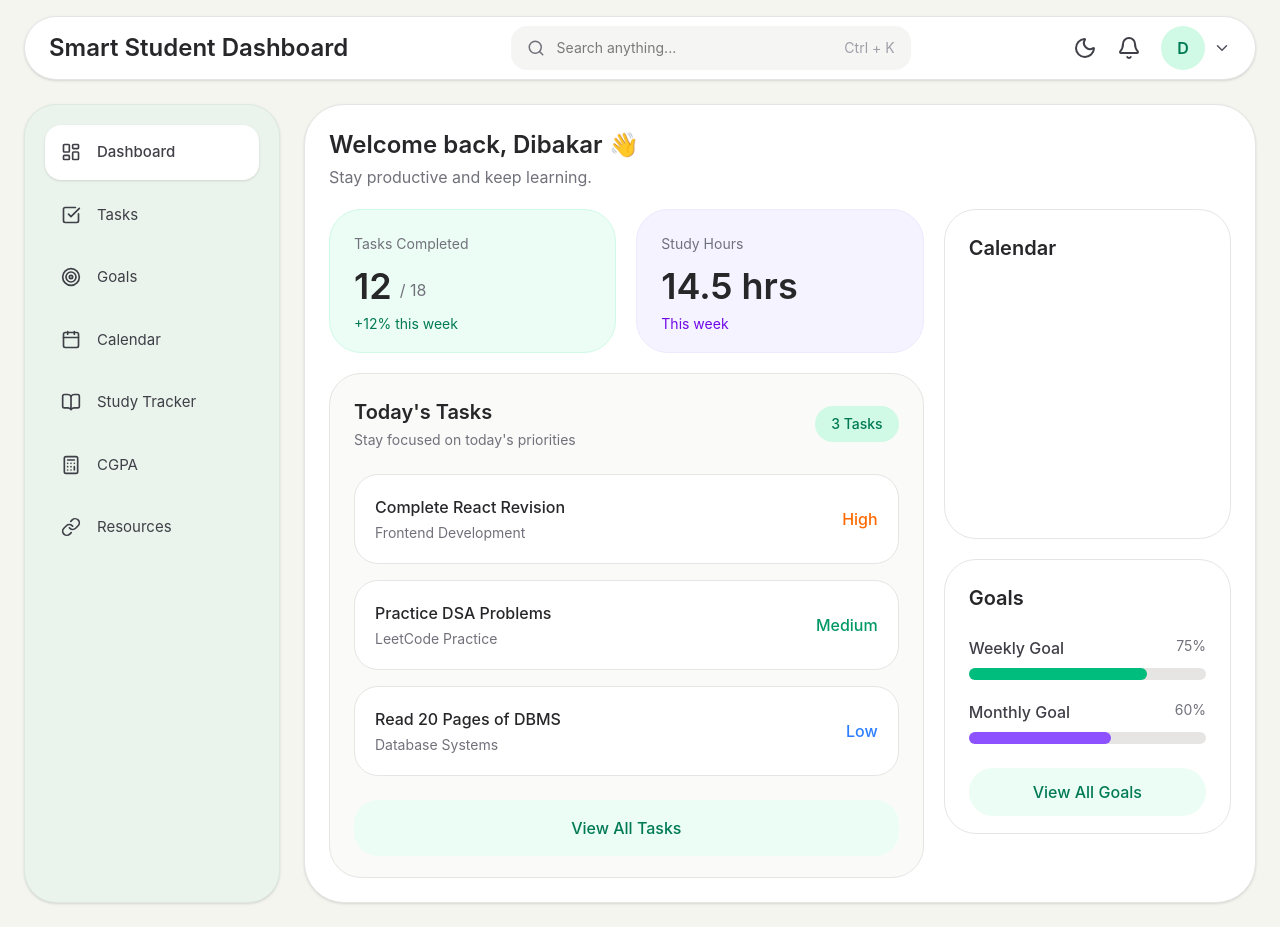
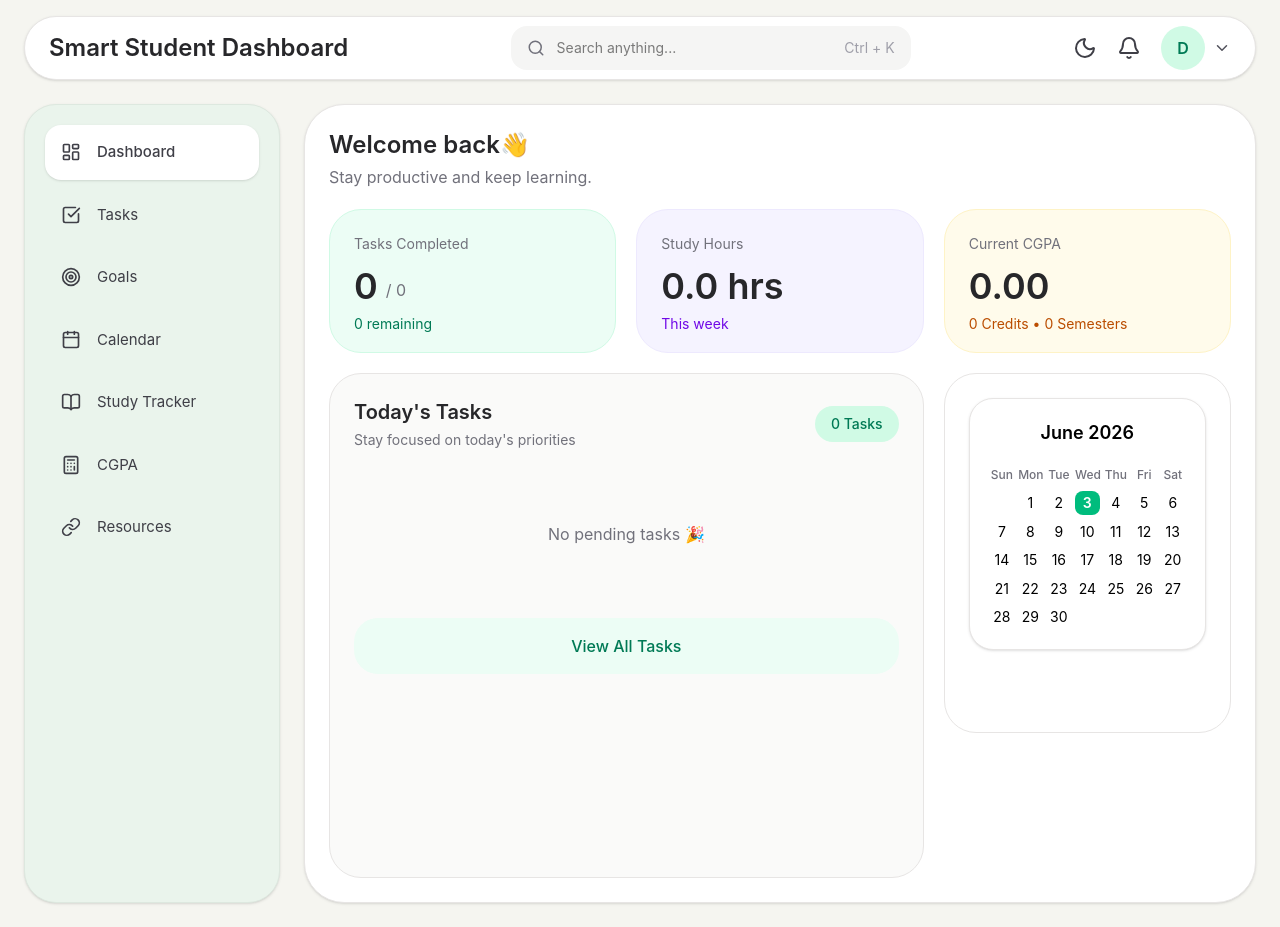
Before and after one commit to diansade/smart-student-dashboard, a React (Vite) app: page / in a window 1280 px wide. Built offline with nearby package versions, Linux system fonts and the light colour scheme.

Commit message:
Dashboard Connected to real data

```diff
--- a/src/pages/CGPA.jsx
+++ b/src/pages/CGPA.jsx
@@ -1,4 +1,5 @@
 import { useState, useEffect } from "react";
+import { getCGPA, getTotalCredits, getSemesterCount } from "../utils/cgpaUtils";
 
 const CGPA = () => {
   const [showModal, setShowModal] = useState(false);
@@ -78,15 +79,9 @@ const CGPA = () => {
     setShowModal(false);
   };
 
-  const totalCredits = semesters.reduce((sum, sem) => sum + sem.credit, 0);
-
-  const cgpa =
-    totalCredits === 0
-      ? 0
-      : (
-          semesters.reduce((sum, sem) => sum + sem.sgpa * sem.credit, 0) /
-          totalCredits
-        ).toFixed(2);
+  const totalCredits = getTotalCredits(semesters);
+  const cgpa = getCGPA(semesters);
+  const semesterCount = getSemesterCount(semesters);
 
   return (
     <div className="space-y-6">
@@ -159,7 +154,7 @@ const CGPA = () => {
           <p className="text-sm text-zinc-500">Semesters</p>
 
           <h2 className="mt-3 text-3xl font-semibold text-zinc-800">
-            {semesters.length}
+            {semesterCount}
           </h2>
         </div>
       </section>
--- a/src/pages/Calendar.jsx
+++ b/src/pages/Calendar.jsx
@@ -1,4 +1,5 @@
 import { useState } from "react";
+import { getWeeklyHours } from "../utils/studyUtils";
 import MiniCalendar from "./MiniCalendar";
 
 const Calendar = () => {
--- a/src/pages/Dashboard.jsx
+++ b/src/pages/Dashboard.jsx
@@ -1,11 +1,40 @@
+import { useState, useEffect } from "react";
+import { Link } from "react-router-dom";
+import MiniCalendar from "./MiniCalendar";
+import { getWeeklyHours } from "../utils/studyUtils";
+import { getCGPA, getTotalCredits } from "../utils/cgpaUtils";
+
 const Dashboard = () => {
+  const [tasks, setTasks] = useState([]);
+  const [goals, setGoals] = useState([]);
+  const [studySessions, setStudySessions] = useState([]);
+  const [semesters, setSemesters] = useState([]);
+
+  useEffect(() => {
+    setTasks(JSON.parse(localStorage.getItem("tasks")) || []);
+    setGoals(JSON.parse(localStorage.getItem("goals")) || []);
+    setStudySessions(JSON.parse(localStorage.getItem("studySessions")) || []);
+    setSemesters(JSON.parse(localStorage.getItem("cgpa")) || []);
+  }, []);
+
+  const completedTasks = tasks.filter((task) => task.completed).length;
+
+  const pendingTasks = tasks.filter((task) => !task.completed);
+
+  const todayTasks = pendingTasks.slice(0, 3);
+
+  const totalTasks = tasks.length;
+
+  const weeklyHours = getWeeklyHours(studySessions);
+
+  const cgpa = getCGPA(semesters);
+  const totalCredits = getTotalCredits(semesters);
+
   return (
     <div className="space-y-5">
       {/* Greeting */}
       <section>
-        <h1 className="text-2xl font-semibold text-zinc-800">
-          Welcome back, Dibakar 👋
-        </h1>
+        <h1 className="text-2xl font-semibold text-zinc-800">Welcome back👋</h1>
 
         <p className="mt-1 text-zinc-500">Stay productive and keep learning.</p>
       </section>
@@ -29,12 +58,17 @@ const Dashboard = () => {
               <p className="text-zinc-500 text-sm">Tasks Completed</p>
 
               <div className="mt-3 flex items-end gap-2">
-                <h2 className="text-4xl font-semibold text-zinc-800">12</h2>
+                <h2 className="text-4xl font-semibold text-zinc-800">
+                  {completedTasks}
+                </h2>
 
-                <span className="pb-1 text-zinc-500">/ 18</span>
+                <span className="pb-1 text-zinc-500">/ {totalTasks}</span>
               </div>
-
-              <p className="mt-2 text-emerald-700 text-sm">+12% this week</p>
+              <p className="mt-2 text-sm text-emerald-700">
+                {completedTasks === totalTasks && totalTasks > 0
+                  ? "All tasks completed 🎉"
+                  : `${totalTasks - completedTasks} remaining`}
+              </p>
             </div>
 
             {/* Study Hours */}
@@ -50,7 +84,7 @@ const Dashboard = () => {
               <p className="text-zinc-500 text-sm">Study Hours</p>
 
               <h2 className="mt-3 text-4xl font-semibold text-zinc-800">
-                14.5 hrs
+                {weeklyHours} hrs
               </h2>
 
               <p className="mt-2 text-violet-700 text-sm">This week</p>
@@ -88,72 +122,59 @@ const Dashboard = () => {
                 text-emerald-700
               "
               >
-                3 Tasks
+                {todayTasks.length} Tasks
               </span>
             </div>
-
-            {/* Task List */}
+            {/* Task List */}{" "}
             <div className="mt-6 space-y-4">
-              {/* Task 1 */}
-              <div className="rounded-[1.5rem] border border-stone-200 bg-white p-5">
+              {" "}
+              {todayTasks.length === 0 ? (
+                <div className="py-12 text-center text-zinc-500">
+                  {" "}
+                  No pending tasks 🎉{" "}
+                </div>
+              ) : (
+                todayTasks.map((task) => (
+                  <div
+                    key={task.id}
+                    className="rounded-[1.5rem] border border-stone-200 bg-white p-5"
+                  >
+                    {" "}
                     <div className="flex items-center justify-between">
+                      {" "}
                       <div>
+                        {" "}
                         <h3 className="font-medium text-zinc-800">
-                      Complete React Revision
-                    </h3>
-
+                          {" "}
+                          {task.taskName}{" "}
+                        </h3>{" "}
                         <p className="mt-1 text-sm text-zinc-500">
-                      Frontend Development
-                    </p>
+                          {" "}
+                          {task.taskSubject || "No Subject"}{" "}
+                        </p>{" "}
+                      </div>{" "}
+                      <span
+                        className={`font-medium ${task.priority === "High" ? "text-orange-500" : task.priority === "Medium" ? "text-emerald-600" : "text-blue-500"}`}
+                      >
+                        {" "}
+                        {task.priority}{" "}
+                      </span>{" "}
+                    </div>{" "}
                   </div>
-
-                  <span className="font-medium text-orange-500">High</span>
+                ))
+              )}{" "}
             </div>
-              </div>
-
-              {/* Task 2 */}
-              <div className="rounded-[1.5rem] border border-stone-200 bg-white p-5">
-                <div className="flex items-center justify-between">
-                  <div>
-                    <h3 className="font-medium text-zinc-800">
-                      Practice DSA Problems
-                    </h3>
-
-                    <p className="mt-1 text-sm text-zinc-500">
-                      LeetCode Practice
-                    </p>
-                  </div>
-
-                  <span className="font-medium text-emerald-600">Medium</span>
-                </div>
-              </div>
-
-              {/* Task 3 */}
-              <div className="rounded-[1.5rem] border border-stone-200 bg-white p-5">
-                <div className="flex items-center justify-between">
-                  <div>
-                    <h3 className="font-medium text-zinc-800">
-                      Read 20 Pages of DBMS
-                    </h3>
-
-                    <p className="mt-1 text-sm text-zinc-500">
-                      Database Systems
-                    </p>
-                  </div>
-
-                  <span className="font-medium text-blue-500">Low</span>
-                </div>
-              </div>
-            </div>
-
             {/* View All Button */}
-            <button
+            <Link
+              to="/tasks"
               className="
     mt-6
+    block
     w-full
     rounded-[1.5rem]
     bg-emerald-50
     py-4
+    text-center
     font-medium
     text-emerald-700
     transition
@@ -161,12 +182,32 @@ const Dashboard = () => {
   "
             >
               View All Tasks
-            </button>
+            </Link>
           </div>
         </div>
 
         {/* RIGHT SIDE */}
         <div className="space-y-5">
+          {/* CGPA */}
+          <div
+            className="
+    rounded-[2rem]
+    bg-amber-50
+    border border-amber-100
+    p-6
+    h-36
+  "
+          >
+            <p className="text-zinc-500 text-sm">Current CGPA</p>
+
+            <h2 className="mt-3 text-4xl font-semibold text-zinc-800">
+              {cgpa}
+            </h2>
+
+            <p className="mt-2 text-sm text-amber-700">
+              {totalCredits} Credits • {semesters.length} Semesters
+            </p>
+          </div>
           {/* Calendar */}
           <div
             className="
@@ -174,69 +215,10 @@ const Dashboard = () => {
             bg-white
             border border-stone-200
             p-6
-            h-[330px]
+            h-[360px]
           "
           >
-            <h2 className="text-xl font-semibold text-zinc-800">Calendar</h2>
-          </div>
-
-          {/* Goals */}
-          <div
-            className="
-            rounded-[2rem]
-            bg-white
-            border border-stone-200
-            p-6
-            h-[275px]
-          "
-          >
-            <h2 className="text-xl font-semibold text-zinc-800">Goals</h2>
-
-            <div className="mt-6 space-y-5">
-              {/* Weekly Goal */}
-              <div>
-                <div className="flex justify-between">
-                  <span className="font-medium text-zinc-700">Weekly Goal</span>
-
-                  <span className="text-sm text-zinc-500">75%</span>
-                </div>
-
-                <div className="mt-2 h-3 rounded-full bg-stone-200">
-                  <div className="h-3 w-[75%] rounded-full bg-emerald-500"></div>
-                </div>
-              </div>
-
-              {/* Monthly Goal */}
-              <div>
-                <div className="flex justify-between">
-                  <span className="font-medium text-zinc-700">
-                    Monthly Goal
-                  </span>
-
-                  <span className="text-sm text-zinc-500">60%</span>
-                </div>
-
-                <div className="mt-2 h-3 rounded-full bg-stone-200">
-                  <div className="h-3 w-[60%] rounded-full bg-violet-500"></div>
-                </div>
-              </div>
-            </div>
-
-            <button
-              className="
-              mt-6
-              w-full
-              rounded-[1.5rem]
-              bg-emerald-50
-              py-3
-              font-medium
-              text-emerald-700
-              hover:bg-emerald-100
-              transition
-            "
-            >
-              View All Goals
-            </button>
+            <MiniCalendar date={new Date()} />
           </div>
         </div>
       </section>
--- a/src/pages/StudyTracker.jsx
+++ b/src/pages/StudyTracker.jsx
@@ -1,4 +1,5 @@
 import React, { useState, useEffect } from "react";
+import { getWeeklyHours } from "../utils/studyUtils";
 
 const StudyTracker = () => {
   const [showModal, setShowModal] = useState(false);
@@ -93,7 +94,7 @@ const StudyTracker = () => {
     .filter((session) => new Date(session.date) >= startOfWeek)
     .reduce((sum, session) => sum + session.minutes, 0);
 
-  const weeklyHours = (weeklyMinutes / 60).toFixed(1);
+ const weeklyHours = getWeeklyHours(sessions);
 
   const today = new Date();
 
--- /dev/null
+++ b/src/utils/cgpaUtils.jsx
@@ -0,0 +1,22 @@
+export const getCGPA = (semesters) => {
+  const totalCredits = semesters.reduce((sum, sem) => sum + sem.credit, 0);
+
+  if (totalCredits === 0) {
+    return "0.00";
+  }
+
+  const totalGradePoints = semesters.reduce(
+    (sum, sem) => sum + sem.sgpa * sem.credit,
+    0,
+  );
+
+  return (totalGradePoints / totalCredits).toFixed(2);
+};
+
+export const getTotalCredits = (semesters) => {
+  return semesters.reduce((sum, sem) => sum + sem.credit, 0);
+};
+
+export const getSemesterCount = (semesters) => {
+  return semesters.length;
+};
--- /dev/null
+++ b/src/utils/studyUtils.jsx
@@ -0,0 +1,11 @@
+export const getWeeklyHours = (sessions) => {
+  const startOfWeek = new Date();
+  startOfWeek.setDate(startOfWeek.getDate() - startOfWeek.getDay());
+  startOfWeek.setHours(0, 0, 0, 0);
+
+  const weeklyMinutes = sessions
+    .filter(session => new Date(session.date) >= startOfWeek)
+    .reduce((sum, session) => sum + session.minutes, 0);
+
+  return (weeklyMinutes / 60).toFixed(1);
+};
```
Lines whose indentation alone changed are shown as unchanged.
